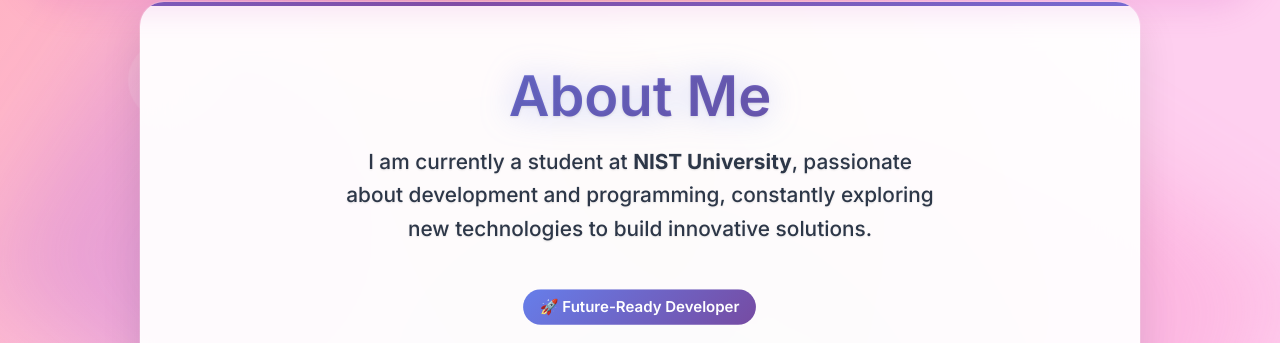
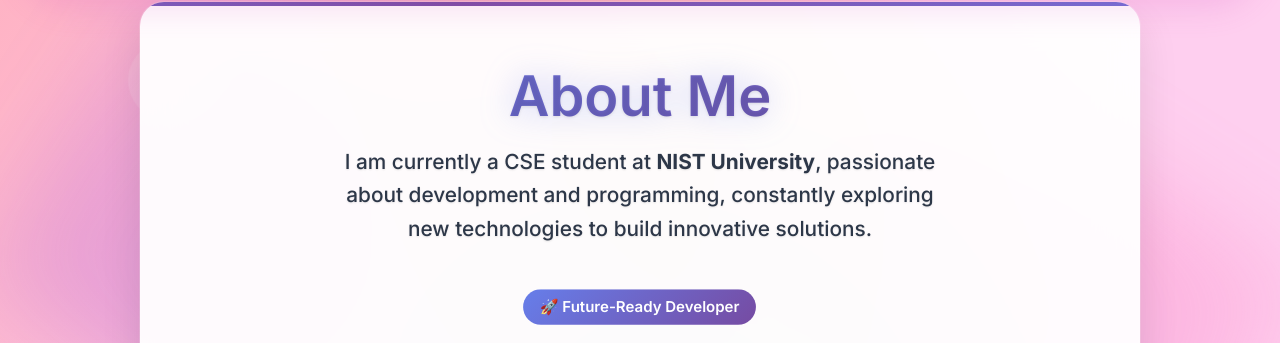
Before and after one commit to sibap-dev/My_Portfolio, a Flask app: page /about in a window 1280 px wide. Shown: the part 118-461 px from the top of the page. Run offline with Flask 3, Linux system fonts and the light colour scheme.

Commit message:
11thcommit

```diff
--- a/templates/about.html
+++ b/templates/about.html
@@ -427,7 +427,7 @@
     <div class="header-section">
         <h2 class="about-title">About Me</h2>
         <p class="intro-text">
-            I am currently a student at <strong>NIST University</strong>, passionate about development and programming, constantly exploring new technologies to build innovative solutions.
+            I am currently a CSE student at <strong>NIST University</strong>, passionate about development and programming, constantly exploring new technologies to build innovative solutions.
         </p>
         <div class="highlight-badge">🚀 Future-Ready Developer</div>
     </div>
```
